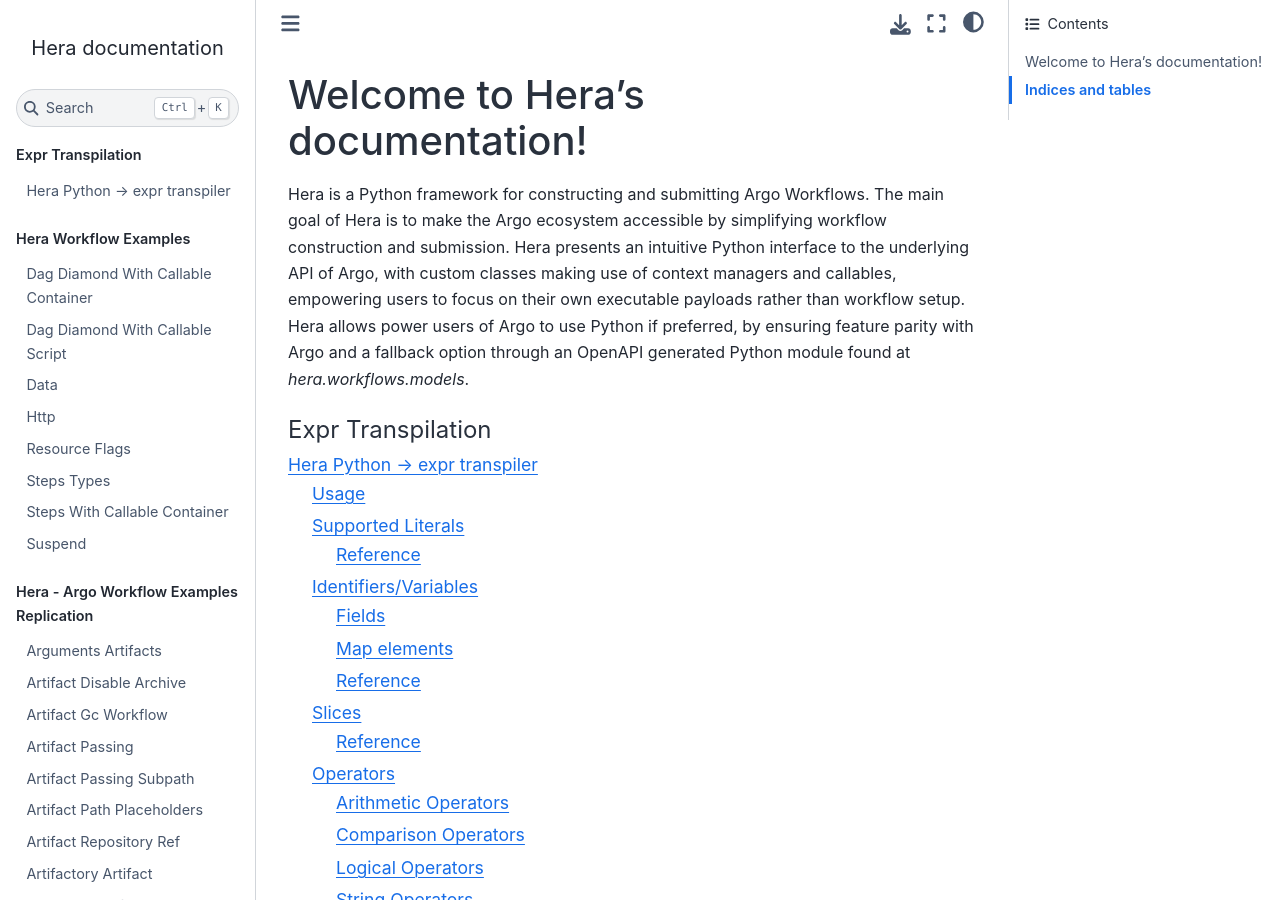
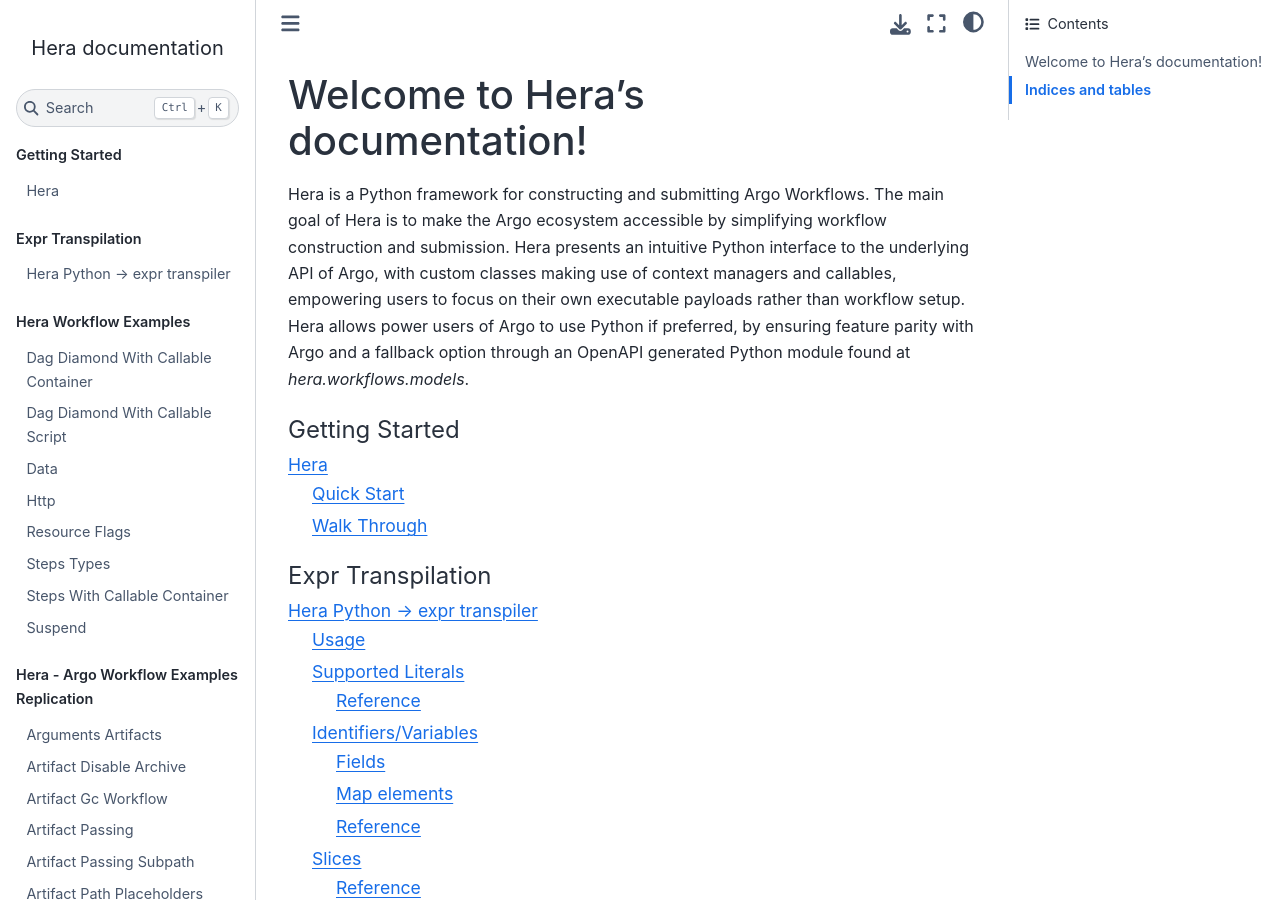
Before and after one commit to argoproj-labs/hera, a Sphinx documentation site: the page built from docs/index.rst, in a window 1280 px wide and 900 px high. Built offline with Sphinx 7.4.7 and the Sphinx Book theme 1.1.4, drawn with Linux system fonts in a browser that asks for light colours; pages that are not in the unit, such as notebooks, are missing from menus; some of the changed text lies outside the part shown.

Commit message:
Add hera_getting_started.md, fix autoapi toctree
Signed-off-by: GitHub <noreply@github.com>

```diff
--- /dev/null
+++ b/docs/hera_getting_started.md
@@ -0,0 +1,5 @@
+# Hera
+
+## Quick Start
+
+## Walk Through
--- a/docs/index.rst
+++ b/docs/index.rst
@@ -9,11 +9,9 @@
 Hera is a Python framework for constructing and submitting Argo Workflows. The main goal of Hera is to make the Argo ecosystem accessible by simplifying workflow construction and submission. Hera presents an intuitive Python interface to the underlying API of Argo, with custom classes making use of context managers and callables, empowering users to focus on their own executable payloads rather than workflow setup. Hera allows power users of Argo to use Python if preferred, by ensuring feature parity with Argo and a fallback option through an OpenAPI generated Python module found at `hera.workflows.models`.
 
 .. toctree::
-   :glob:
-   :maxdepth: 2
-   :caption: Hera Modules
+   :caption: Getting Started
 
-   src/*
+   hera_getting_started
 
 .. toctree::
    :caption: Expr Transpilation
@@ -34,6 +32,12 @@
 
    examples/workflows/upstream/*
 
+.. toctree::
+   :maxdepth: -1
+   :caption: Hera Modules Reference
+
+   hera <autoapi/hera/index>
+
 Indices and tables
 ==================
 
```
